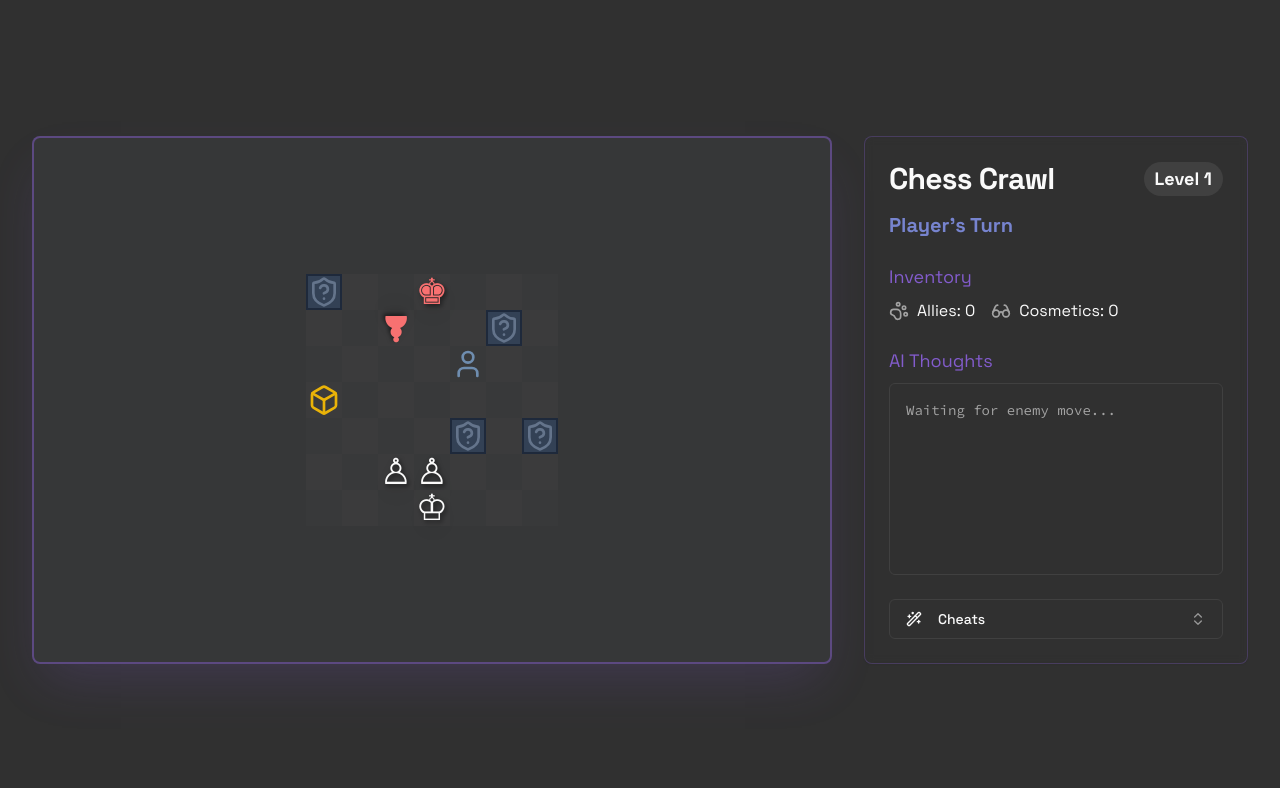
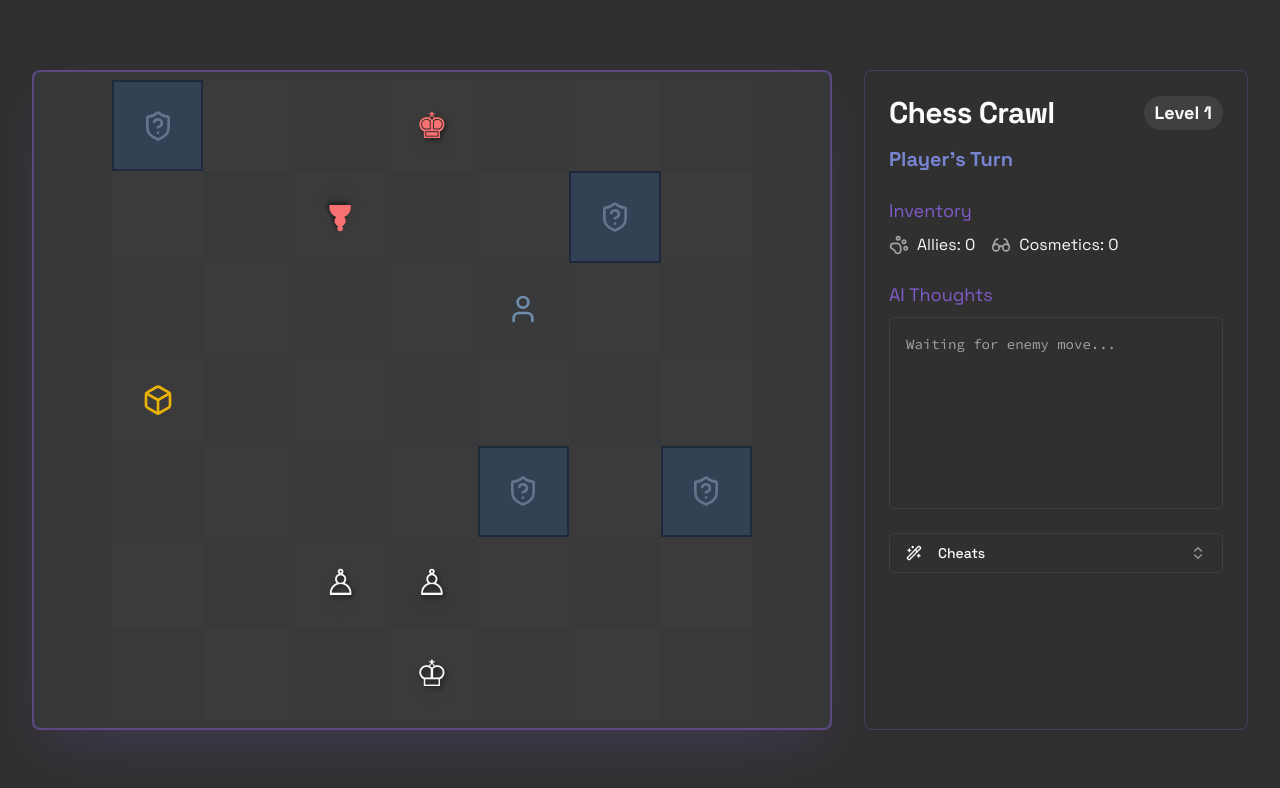
Before and after one commit to denys-experiments/chess-crawl-ai, a Next.js app: page / in a window 1280 px wide. Shown: the top 788 px of the page. Built offline with nearby package versions, Linux system fonts and the light colour scheme.

Commit message:
Still too small. I want you to consider looking at each axis separately,

```diff
--- a/src/components/game/board.tsx
+++ b/src/components/game/board.tsx
@@ -59,59 +59,39 @@ export function GameBoard({ board, onTileClick, selectedPiece, availableMoves }:
 
   const height = board.length;
   const width = board[0].length;
-  const isSmallBoard = width <= 8 && height <= 8;
+  const viewboxSize = 8;
 
-  if (isSmallBoard) {
-    return (
-      <div
-        className={cn(
-          "w-full h-full bg-gray-500/10 rounded-lg border-2 border-primary/50 shadow-2xl shadow-primary/20",
-          "flex items-center justify-center p-2"
-        )}
-      >
-        <div
-          className="grid relative max-w-full max-h-full"
-          style={{
-            aspectRatio: `${width} / ${height}`,
-            gridTemplateColumns: `repeat(${width}, minmax(0, 1fr))`,
-            gridTemplateRows: `repeat(${height}, minmax(0, 1fr))`,
-          }}
-        >
-          {board.map((row, y) =>
-            row.map((tile, x) => (
-              <Tile
-                key={`${x}-${y}-${tile?.type}-${(tile as Piece)?.id ?? ''}`}
-                tile={tile}
-                position={{ x, y }}
-                onClick={() => onTileClick(x, y)}
-                isSelected={selectedPiece?.x === x && selectedPiece?.y === y}
-                isAvailableMove={availableMoves.some(move => move.x === x && move.y === y)}
-              />
-            ))
-          )}
-        </div>
-      </div>
-    );
-  }
+  // Determine the number of cells to fit into the viewport for each axis.
+  // If the board dimension is > viewboxSize, we ensure viewboxSize cells are visible.
+  // Otherwise, we fit the actual board dimension to fill the space.
+  const displayWidth = width > viewboxSize ? viewboxSize : width;
+  const displayHeight = height > viewboxSize ? viewboxSize : height;
 
-  // Large board
-  const cellSizeRem = 3.5;
+  // Calculate the cell size. It must be a single value to maintain a 1:1 aspect ratio.
+  // We take the smaller of the possible sizes to ensure everything fits as required.
+  // We use "small viewport" (svw/svh) units for better mobile compatibility.
+  // The 90/80 values account for screen padding and the HUD.
+  const cellSize = `min(90svw / ${displayWidth}, 80svh / ${displayHeight})`;
+
   return (
     <div
       ref={containerRef}
       onMouseDown={handleMouseDown}
       className={cn(
-        "max-w-full max-h-[calc(100vh-12rem)] bg-gray-500/10 rounded-lg border-2 border-primary/50 shadow-2xl shadow-primary/20 cursor-grab",
-        "overflow-auto flex"
+        // This is the VIEWPORT. It fills available space and provides scrolling.
+        "w-full h-full bg-gray-500/10 rounded-lg border-2 border-primary/50 shadow-2xl shadow-primary/20",
+        "flex items-center justify-center overflow-auto cursor-grab p-2"
       )}
     >
       <div
-        className="grid relative m-auto"
+        className="grid relative"
         style={{
+          // The GRID's total size is calculated from the number of cells and the calculated cell size.
+          // This makes a 10x10 board larger than the viewport, enabling scrolling.
+          width: `calc(${width} * ${cellSize})`,
+          height: `calc(${height} * ${cellSize})`,
           gridTemplateColumns: `repeat(${width}, 1fr)`,
           gridTemplateRows: `repeat(${height}, 1fr)`,
-          width: `${width * cellSizeRem}rem`,
-          height: `${height * cellSizeRem}rem`,
         }}
       >
         {board.map((row, y) =>
```
